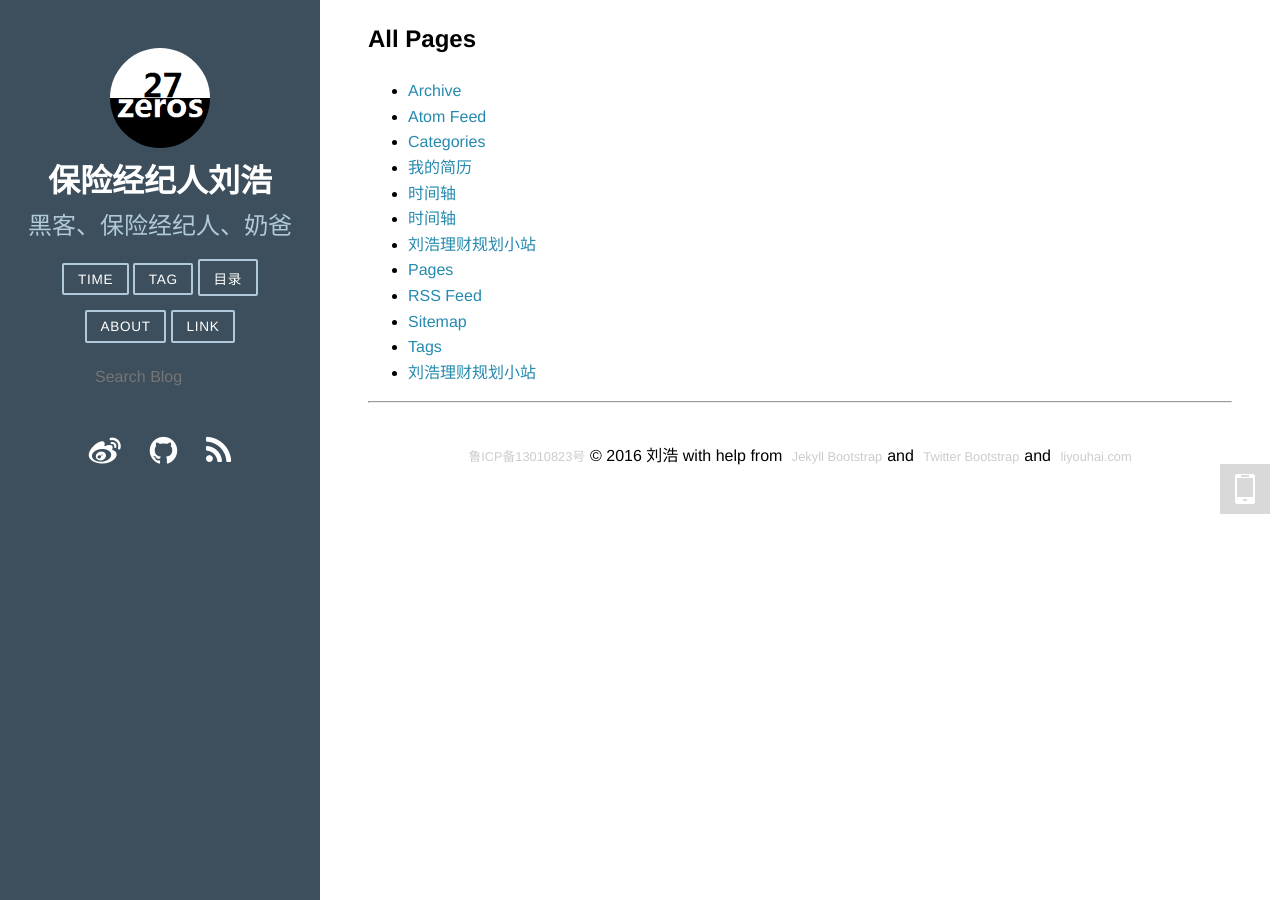
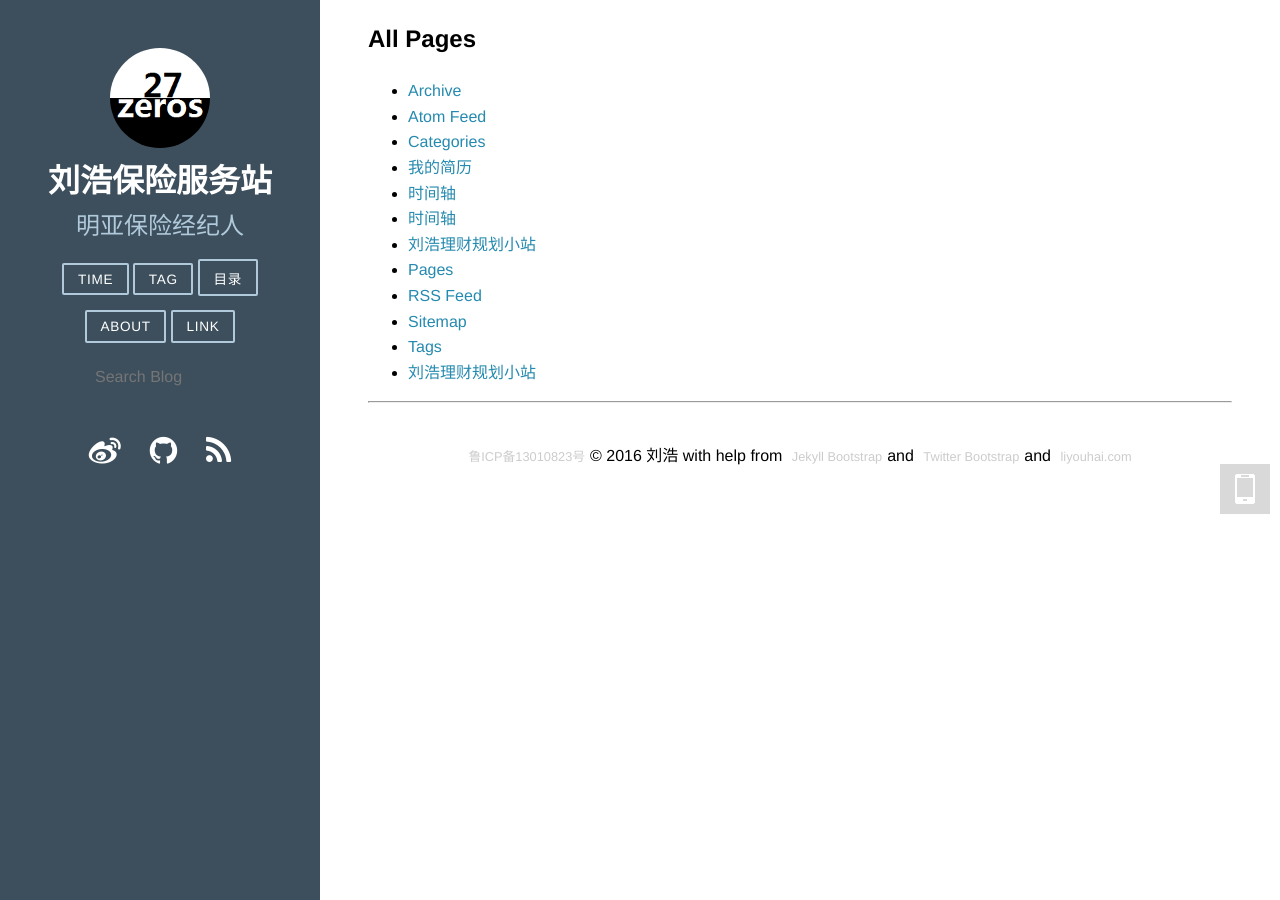
Before and after one commit to hackerfollower/hackerfollower.github.io, a Jekyll site: the page built from pages.html, in a window 1280 px wide. Built offline with Jekyll 4.4.1, drawn with Linux system fonts in a browser that asks for light colours; comment, search, counter and statistics services are not loaded; some of the changed lines change nothing that is shown.

Commit message:
update 2016-08-29 22:40:00

```diff
--- a/_config.yml
+++ b/_config.yml
@@ -19,8 +19,8 @@ encoding:    utf-8         # 字符集编码
 # Themes are encouraged to use these universal variables
 # so be sure to set them if your theme uses them.
 #
-title :     保险经纪人刘浩
-tagline:    黑客、保险经纪人、奶爸
+title :     刘浩保险服务站
+tagline:    明亚保险经纪人
 copyright:  true #是否显示版权信息
 donate:     true #是否显示捐赠信息
 author:
--- a/_includes/JB/analytics-providers/baidu
+++ b/_includes/JB/analytics-providers/baidu
@@ -1,4 +1,9 @@
-<script type="text/javascript">
-var _bdhmProtocol = (("https:" == document.location.protocol) ? " https://" : " http://");
-document.write(unescape("%3Cscript src='" + _bdhmProtocol + "hm.baidu.com/h.js%{{ site.JB.analytics.baidu.tracking_id }}' type='text/javascript'%3E%3C/script%3E"));
+<script>
+var _hmt = _hmt || [];
+(function() {
+  var hm = document.createElement("script");
+  hm.src = "//hm.baidu.com/hm.js?{{ site.JB.analytics.baidu.tracking_id }}";
+  var s = document.getElementsByTagName("script")[0];
+  s.parentNode.insertBefore(hm, s);
+})();
 </script>
```
